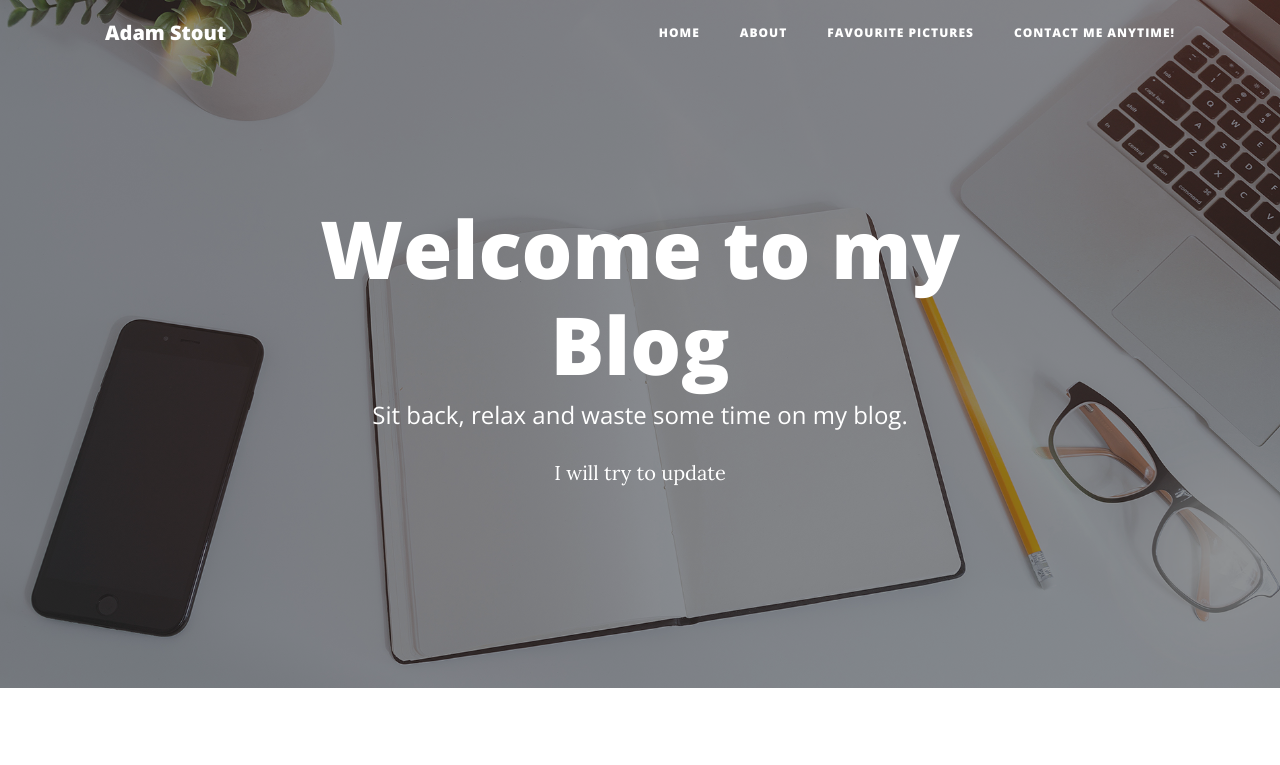
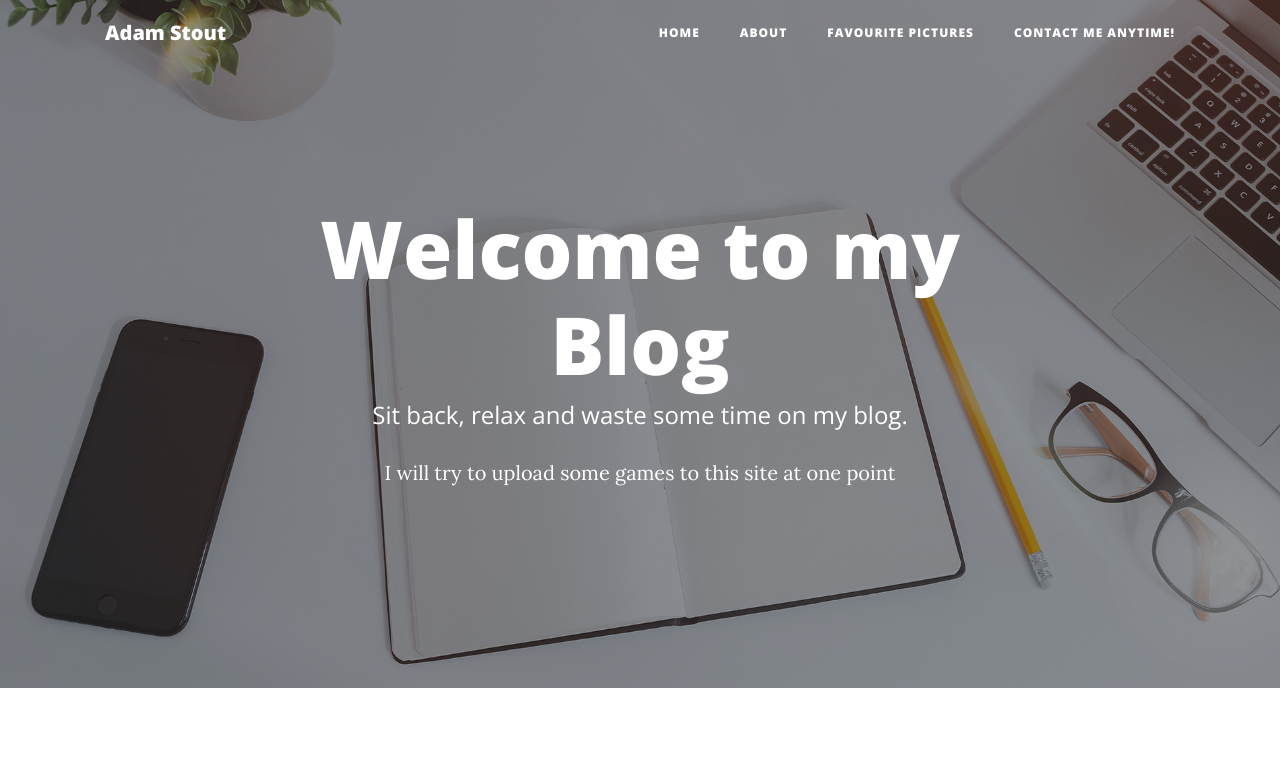
Before and after one commit to adamstout95/blog.io, a website: page index.html in a window 1280 px wide. Shown: the top 765 px of the page. Drawn offline with nearby package versions, Linux system fonts and the light colour scheme.

Commit message:
Update index.html

```diff
--- a/index.html
+++ b/index.html
@@ -60,7 +60,7 @@
           <div class="col-lg-8 col-md-10 mx-auto">
             <div class="site-heading">
               <h1>Welcome to my Blog</h1>
-              <span class="subheading">Sit back, relax and waste some time on my blog.</span><br><span>I will try to update
+              <span class="subheading">Sit back, relax and waste some time on my blog.</span><br><span>I will try to upload some games to this site at one point</span>
             </div>
           </div>
         </div>
```
